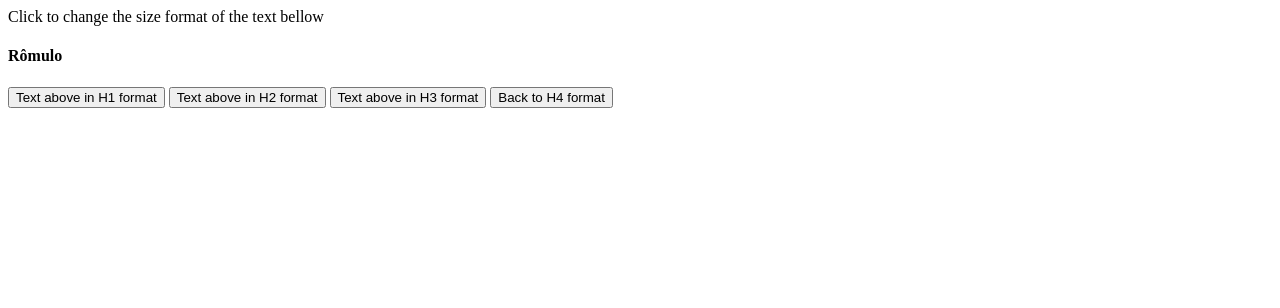
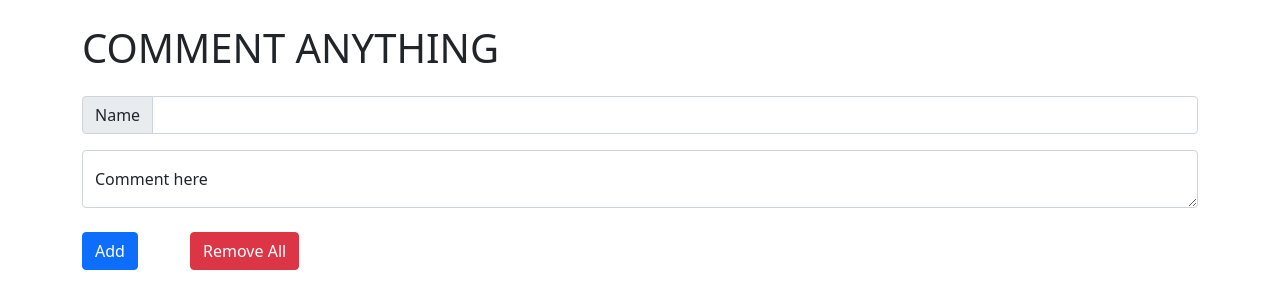
Before and after one commit to romulomelendez/starting_with_vue, a website: page index.html in a window 1280 px wide. Drawn offline with nearby package versions, Linux system fonts and the light colour scheme.

Commit message:
creating a comment app

```diff
--- a/index.html
+++ b/index.html
@@ -1,29 +1,69 @@
 <!DOCTYPE html>
 
-<html lang = "en">
+<html lang = "pt-br">
 
 <head>
 
     <meta charset = "UTF-8">
     <meta http-equiv = "X-UA-Compatible" content="IE=edge">
     <meta name = "viewport" content = "width=device-width, initial-scale=1.0">
+
+    <!-- Vue CDN importation -->
     <script src="https://cdn.jsdelivr.net/npm/vue@2.6.14/dist/vue.js"></script>
+
+    <!-- BootStrap importation -->
+    <link href="https://cdn.jsdelivr.net/npm/bootstrap@5.1.3/dist/css/bootstrap.min.css" rel="stylesheet" integrity="sha384-1BmE4kWBq78iYhFldvKuhfTAU6auU8tT94WrHftjDbrCEXSU1oBoqyl2QvZ6jIW3" crossorigin="anonymous">
+    <script src="https://cdn.jsdelivr.net/npm/bootstrap@5.1.3/dist/js/bootstrap.bundle.min.js" integrity="sha384-ka7Sk0Gln4gmtz2MlQnikT1wXgYsOg+OMhuP+IlRH9sENBO0LRn5q+8nbTov4+1p" crossorigin="anonymous"></script>
+
     <title>Testing Vue</title>
 
 </head>
 
 <body>
 
-    <div id = "root">
+    <div id="root">
 
-        <span v-text = "text"></span>
-        <span v-html = "name"></span>
-        <div>
+        <div class="container w-55">
 
-            <button @click = "t1">Text above in H1 format</button>
-            <button @click = "t2">Text above in H2 format</button>
-            <button @click = "t3">Text above in H3 format</button>
-            <button @click = "t4">Back to H4 format</button>
+            <h1 class="mt-4 mb-4">COMMENT  ANYTHING</h1>
+
+            <div class="input-group mb-3">
+
+                <span class="input-group-text" id="inputGroup-sizing-default">Name</span>
+                <input v-model="name" type="text" class="form-control" aria-label="Sizing example input" aria-describedby="inputGroup-sizing-default">
+
+            </div>
+
+            <div class="form-floating mb-4">
+
+                <textarea v-model="message" class="form-control" placeholder="Leave a comment here" id="floatingTextarea"></textarea>
+                <label for="floatingTextarea">Comment here</label>
+
+            </div>
+
+            <div class="mb-4">
+
+                <button v-on:click="addComment" type="button" class="btn btn-primary me-4">Add</button>
+                <button v-on:click="removeAllComments" type="button" class="btn btn-danger ms-4">Remove All</button>
+
+            </div>
+
+            <ul class="list-group">
+
+               <div class="list-group-item" v-for="comment in comments">
+
+                    <span>
+
+                        <span class="fw-bold">{{ comment.name }}</span>
+                        <p class="fst-italic">{{ comment.message }}</p>
+                        <button v-on:click="removeComment" type="button" class="btn btn-outline-danger mb-2">remove</button>
+
+                    </span>
+
+               </div>
+
+
+            </ul>
 
         </div>
 
@@ -31,21 +71,47 @@
 
     <script>
 
-        let root = new Vue({
+        new Vue({
 
             el: "#root",
-            data: {
+            data() {
 
-                name: '<h4>Rômulo</h4>',
-                text: 'Click to change the size format of the text bellow'
+                return {
+
+                    comments: [],
+                    name: '',
+                    message: '',
+
+                }
 
             },
             methods: {
 
-                t1: function() { this.name = "<h1>Rômulo</h1>" },
-                t2: function() { this.name = "<h2>Rômulo</h2>" },
-                t3: function() { this.name = "<h3>Rômulo</h3>" },
-                t4: function() { this.name = "<h4>Rômulo</h4>" }
+                addComment() {
+
+                    this.comments.push({
+
+                        name: this.name,
+                        message: this.message
+
+                    })
+
+                    this.name = ''
+                    this.message = ''
+
+                },
+
+                removeComment() {
+
+                    console.log(this.comments)
+
+                },
+
+                removeAllComments() {
+
+                    console.log('removing all comments!')
+
+                },
 
             }
 
@@ -53,7 +119,6 @@
 
     </script>
 
-
 </body>
 
 </html>
--- /dev/null
+++ b/package.json
@@ -0,0 +1,3 @@
+{
+  "dependencies": {}
+}
```
Also changed, not shown: 2 other files.
